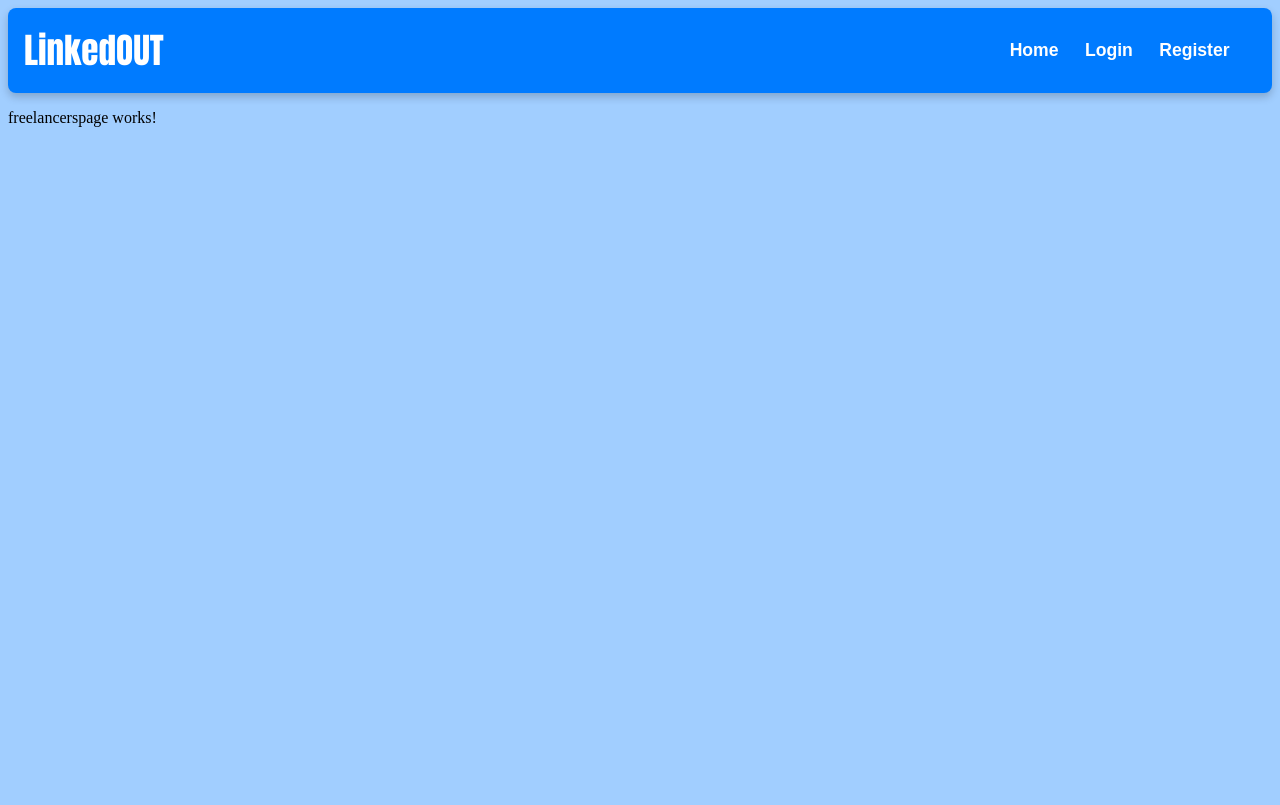
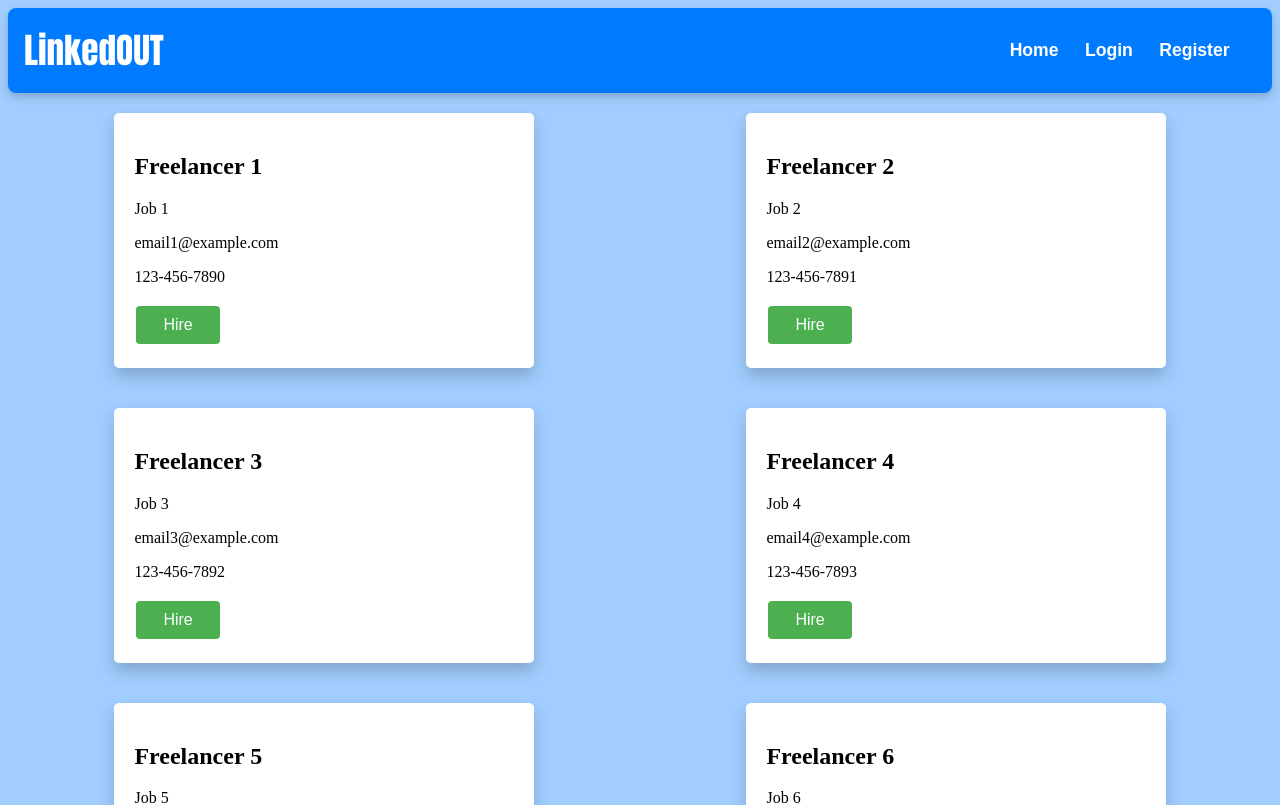
Before and after one commit to Patrik1866/AFP2-projekt, an Angular app in the folder Frontend/AFP2_Projekt_FE/: page /freelancerspage in a window 1280 px wide. Shown: the top 805 px of the page. Built offline with nearby package versions, Linux system fonts and the light colour scheme.

Commit message:
Freelancer page alapok, demo-hoz

```diff
--- a/Frontend/AFP2_Projekt_FE/src/app/freelancerspage/freelancerspage.component.html
+++ b/Frontend/AFP2_Projekt_FE/src/app/freelancerspage/freelancerspage.component.html
@@ -1 +1,9 @@
-<p>freelancerspage works!</p>
+<div class="freelancer-container">
+    <div *ngFor="let freelancer of freelancers" class="freelancer-card">
+      <h2>{{freelancer.name}}</h2>
+      <p>{{freelancer.job}}</p>
+      <p>{{freelancer.email}}</p>
+      <p>{{freelancer.phone}}</p>
+      <input type="button" value="Hire">
+    </div>
+  </div>
--- a/Frontend/AFP2_Projekt_FE/src/app/freelancerspage/freelancerspage.component.scss
+++ b/Frontend/AFP2_Projekt_FE/src/app/freelancerspage/freelancerspage.component.scss
@@ -0,0 +1,38 @@
+.freelancer-container {
+    display: flex;
+    flex-wrap: wrap;
+    justify-content: space-around;
+  }
+
+  .freelancer-card {
+    box-shadow: 0 8px 16px 0 rgba(0,0,0,0.2);
+    transition: 0.3s;
+    width: 30%;
+    border-radius: 5px;
+    margin: 20px;
+    padding: 20px;
+    background-color: white;
+  }
+
+  .freelancer-card:hover {
+    box-shadow: 0 30px 45px 0 rgba(0,0,0,0.2);
+  }
+
+  input[type="button"] {
+    background-color: #4CAF50; /* Green background */
+    border: none;
+    color: white; /* White text */
+    padding: 10px 27px; /* Padding */
+    text-align: center;
+    text-decoration: none;
+    display: inline-block;
+    font-size: 16px;
+    margin: 4px 2px;
+    cursor: pointer;
+    border-radius: 4px; /* Rounded corners */
+    transition-duration: 0.4s; /* Transition effect */
+  }
+
+  input[type="button"]:hover {
+    background-color: #45a049; /* Darker green when you hover over it */
+  }
--- a/Frontend/AFP2_Projekt_FE/src/app/freelancerspage/freelancerspage.component.ts
+++ b/Frontend/AFP2_Projekt_FE/src/app/freelancerspage/freelancerspage.component.ts
@@ -1,12 +1,26 @@
-import { Component } from '@angular/core';
+import { Component, OnInit } from '@angular/core';
+import { CommonModule } from '@angular/common';
 
 @Component({
   selector: 'app-freelancerspage',
   standalone: true,
-  imports: [],
+  imports: [CommonModule],
   templateUrl: './freelancerspage.component.html',
   styleUrl: './freelancerspage.component.scss'
 })
-export class FreelancerspageComponent {
+export class FreelancerspageComponent implements OnInit{
+  freelancers = [
+    {name: 'Freelancer 1', job: 'Job 1', email: 'email1@example.com', phone: '123-456-7890'},
+    {name: 'Freelancer 2', job: 'Job 2', email: 'email2@example.com', phone: '123-456-7891'},
+    {name: 'Freelancer 3', job: 'Job 3', email: 'email3@example.com', phone: '123-456-7892'},
+    {name: 'Freelancer 4', job: 'Job 4', email: 'email4@example.com', phone: '123-456-7893'},
+    {name: 'Freelancer 5', job: 'Job 5', email: 'email5@example.com', phone: '123-456-7894'},
+    {name: 'Freelancer 6', job: 'Job 6', email: 'email6@example.com', phone: '123-456-7895'},
+    // Add more freelancers as needed
+  ];
 
+  constructor() { }
+
+  ngOnInit(): void {
+  }
 }
```
